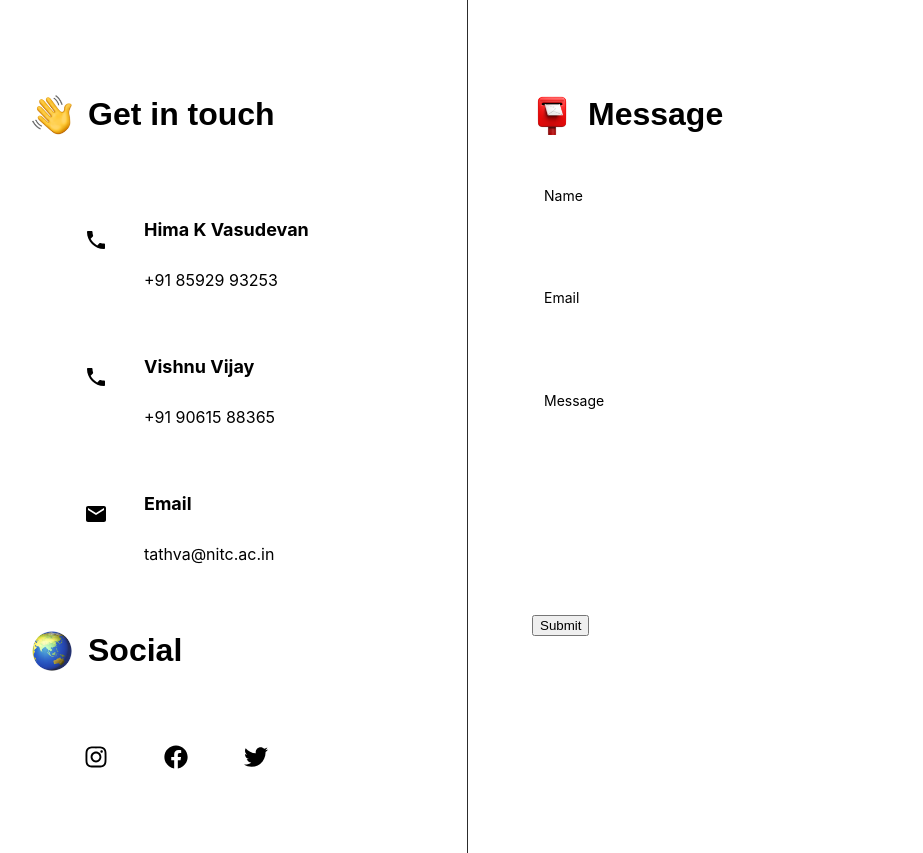
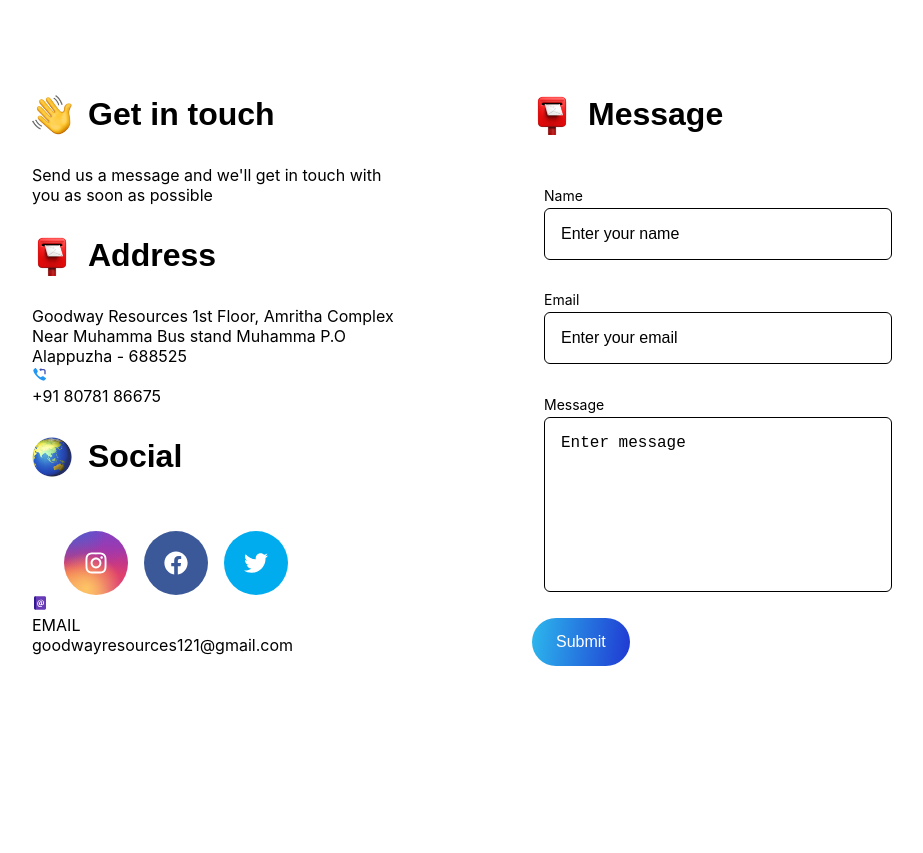
Before and after one commit to DastaanDZ/Everfastfreight-Oronium-, a Next.js app: page /contact in a window 1280 px wide. Shown: the whole page, without its empty margins (172-1095 px from the left). After the commit the page ends 800 px from the top, so only its background shows below. Built offline with nearby package versions, Linux system fonts and the light colour scheme.

Commit message:
added some basic contact layout

```diff
--- a/pages/contact/contact.module.css
+++ b/pages/contact/contact.module.css
@@ -49,7 +49,7 @@
 }
 
 .contact_us_left {
-	border-right: 1px solid #2c2c2c;
+	/* border-right: 1px solid #2c2c2c; */
 }
 
 .git_content {
@@ -88,6 +88,8 @@
 	margin-top: 1.5rem;
 	margin-left: 2rem;
 	display: flex;
+	border-radius: 100%;
+	color: white;
 }
 
 .contact_icon_wrapper.social_icon {
@@ -100,7 +102,31 @@
 .contact_icon_wrapper.social_icon:active {
 	transform: scale(1);
 }
-
+.btn_secondary {
+	color: #fff;
+	background: linear-gradient(277.9deg, #1f31d1 -5.62%, #2dc0ef 106.21%);
+	padding: 1rem 1.5rem;
+    line-height: 1;
+    border-radius: 500px;
+    font-size: 1rem;
+    color: white;
+    background-color: #fff;
+    border: none;
+    cursor: pointer;
+    width: -webkit-fit-content;
+    width: -moz-fit-content;
+    width: fit-content;
+    transition: all .15s ease;
+}
+.twitter{
+	background-color: #00acee;
+}
+.instagram{
+	background: radial-gradient(circle farthest-corner at 35% 90%, #fec564, transparent 50%), radial-gradient(circle farthest-corner at 0 140%, #fec564, transparent 50%), radial-gradient(ellipse farthest-corner at 0 -25%, #5258cf, transparent 50%), radial-gradient(ellipse farthest-corner at 20% -50%, #5258cf, transparent 50%), radial-gradient(ellipse farthest-corner at 100% 0, #893dc2, transparent 50%), radial-gradient(ellipse farthest-corner at 60% -20%, #893dc2, transparent 50%), radial-gradient(ellipse farthest-corner at 100% 100%, #d9317a, transparent), linear-gradient(#6559ca, #bc318f 30%, #e33f5f 50%, #f77638 70%, #fec66d 100%);
+}
+.facebook{
+	background-color: #3b5998;
+}
 @media screen and (max-width: 450px) {
 	.header_contact {
 		flex-direction: column;
@@ -121,8 +147,8 @@
 		flex-direction: column;
 	}
 	.contact_us_left {
-		border-right: none;
-		border-bottom: 1px solid #2c2c2c;
+		/* border-right: none; */
+		/* border-bottom: 1px solid #2c2c2c; */
 		width: 100%;
 	}
 	.contact_us_right {
--- a/pages/contact/index.js
+++ b/pages/contact/index.js
@@ -3,6 +3,7 @@ import { useState } from 'react'
 import { IoMdCall } from 'react-icons/io'
 import { MdEmail } from 'react-icons/md'
 import { FaFacebook, FaTwitter, FaInstagram } from 'react-icons/fa'
+import {FcAddressBook,FcCallback } from 'react-icons/fc'
 import SubHeading from '../../component/subheading/SubHeading'
 
 import message from '../../assets/images/message.png'
@@ -29,57 +30,50 @@ function Contact() {
 				<div className={styles.contact_us_left}>
 					<div>
 						<SubHeading title='Get in touch' icon={hand.src} />
-						<div className={styles.git_content}>
-							<div className={styles.contact}>
-								<div className={styles.contact_icon_wrapper}>
-									<IoMdCall className={styles.contact_icon}/>
-								</div>
-								<div className={styles.contact_details}>
-									<h5>Hima K Vasudevan</h5>
-									<p>+91 85929 93253</p>
-								</div>
+						<p>Send us a message and we'll get in touch with you as soon as possible</p>
+						<div className="address">
+						<SubHeading title='Address' icon={message.src} />
+							<p>Goodway Resources
+							1st Floor, Amritha Complex
+							Near Muhamma Bus stand
+							Muhamma P.O
+							Alappuzha - 688525</p>
+						</div>
+						<div className="phone_social_container">
+							<div className="phone">
+							<FcCallback/>
+								<p>+91 80781 86675</p>
 							</div>
-							<div className={styles.contact}>
-								<div className={styles.contact_icon_wrapper}>
-									<IoMdCall className={styles.contact_icon}/>
-								</div>
-								<div className={styles.contact_details}>
-									<h5>Vishnu Vijay</h5>
-									<p>+91 90615 88365</p>
-								</div>
-							</div>
-							<div className={styles.contact}>
-								<div className={styles.contact_icon_wrapper}>
-									<MdEmail className={styles.contact_icon}/>
-								</div>
-								<div className={styles.contact_details}>
-									<h5>Email</h5>
-									<p>tathva@nitc.ac.in</p>
-								</div>
-							</div>
-						</div>
-					</div>
-
-					<div className={styles.social}>
+							<div className={styles.social}>
 						<SubHeading title='Social' icon={earth.src} />
 						<div className={styles.social_icons_wrapper}>
 							<a href='https://www.instagram.com/tathva_nitcalicut/' target='_blank' rel='noreferrer noopener'>
-								<div className={`${styles.contact_icon_wrapper} ${styles.social_icon}`}>
+								<div className={`${styles.contact_icon_wrapper} ${styles.social_icon} ${styles.instagram}`}>
 									<FaInstagram className={styles.contact_icon}/>
 								</div>
 							</a>
 							<a href='https://www.facebook.com/tathva' target='_blank' rel='noreferrer noopener'>
-								<div className={`${styles.contact_icon_wrapper} ${styles.social_icon}`}>
+								<div className={`${styles.contact_icon_wrapper} ${styles.social_icon} ${styles.facebook}`}>
 									<FaFacebook className={styles.contact_icon}/>
 								</div>
 							</a>
 							<a href='https://twitter.com/tathva' target='_blank' rel='noreferrer noopener'>
-								<div className={`${styles.contact_icon_wrapper} ${styles.social_icon}`}>
+								<div className={`${styles.contact_icon_wrapper} ${styles.social_icon} ${styles.twitter}`}>
 									<FaTwitter className={styles.contact_icon}/>
 								</div>
 							</a>
 						</div>
 					</div>
+						</div>
+						<div className="email">
+						<div className="icon_container">
+							<FcAddressBook/>
+							<p>EMAIL</p>
+						</div>
+							<p>goodwayresources121@gmail.com</p>
+						</div>
+					</div>
+
 				</div>
 
 				<form className={styles.contact_us_right} onSubmit={handleSubmit}>
--- a/styles/form.css
+++ b/styles/form.css
@@ -12,20 +12,20 @@ label {
 	margin-bottom: 0.25rem;
 	color: black;
 }
-
 input[type='radio'] {
 	appearance: none;
 	display: grid;
 	place-content: center;
 	width: 1.5rem;
 	height: 1.5rem;
-	border: var(--border-grey);
+	/* border: var(--border-grey); */
 	border-radius: 50%;
 	font: inherit;
 	color: currentColor;
 	box-shadow: 0 0 0.5rem black inset;
 	cursor: pointer;
 	transform: translateY(-0.075rem);
+    border: 1px solid black;
 }
 input[type='radio']::before {
 	content: '';
@@ -35,6 +35,7 @@ input[type='radio']::before {
 	background-color: black;
 	transform: scale(0);
 	transition: 120ms transform ease-in-out;
+
 }
 input[type='radio']:checked::before {
 	transform: scale(1);
@@ -55,6 +56,7 @@ textarea {
 	color: black;
 	background-color: rgba(255, 255, 255, 0.5);
 	outline: none;
+    border: 1px solid black;
 }
 textarea {
 	resize: none;
@@ -76,7 +78,7 @@ input[type='email']::placeholder,
 input[type='datetime-local']::placeholder,
 input[type='number']::placeholder,
 textarea::placeholder {
-	color: rgba(255, 255, 255, 0.5);
+	color: black;
 }
 
 select {
```
